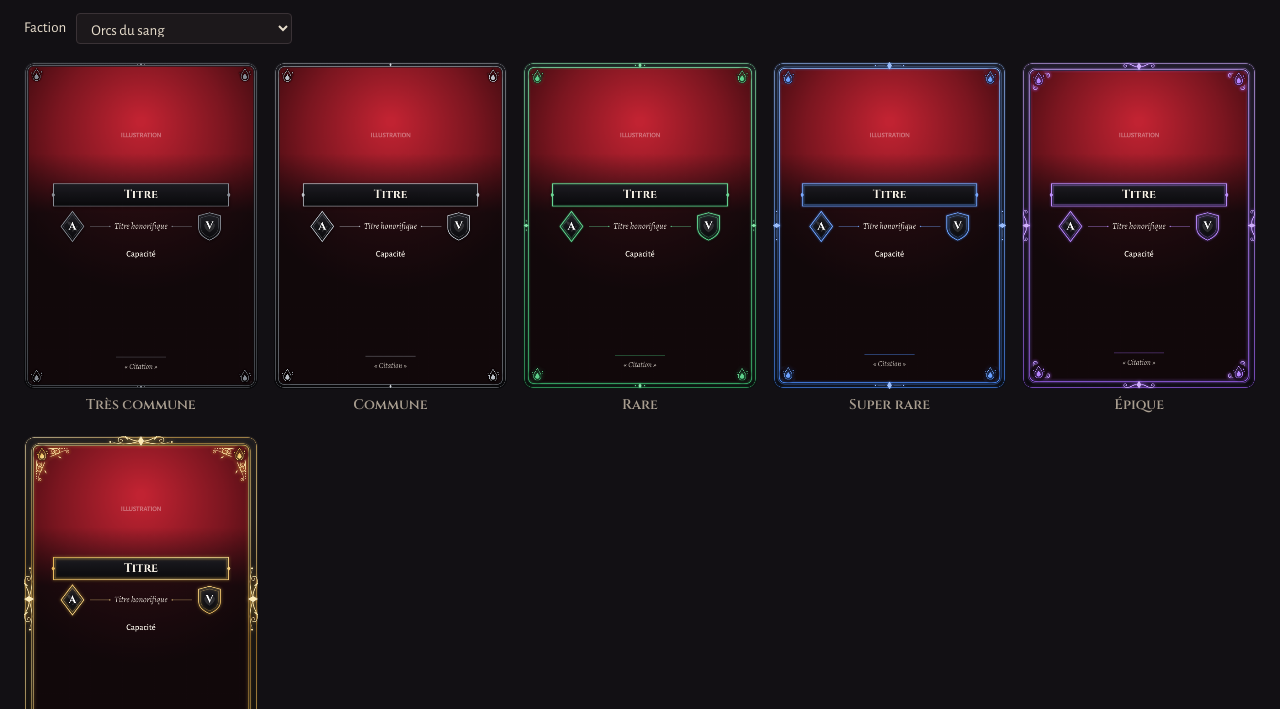
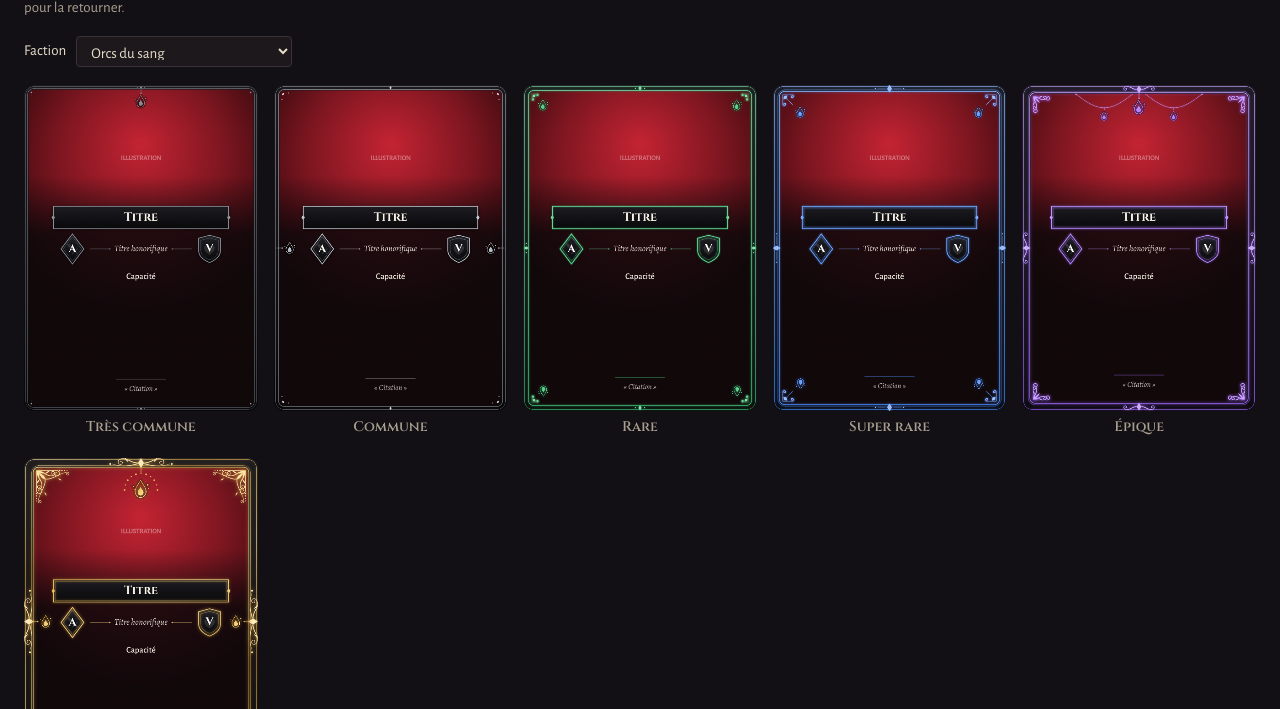
Before and after one commit to Pink-Rain/Eraser_Arena, a plain HTML site: page atelier/index.html in a window 1280 px wide. Shown: the part 162-871 px from the top of the page. Drawn offline with nearby package versions, Linux system fonts and the light colour scheme.

Commit message:
Cartes : cadres intacts, logo de faction lié au cadre d'une façon par rareté
Très commune : pendentif au centre du haut. Commune : deux pendentifs aux flancs.
Rare : quatre angles, ceux du bas retournés. Super rare : diagonales reliées par
un fil. Épique : guirlande et trois logos. Légendaire : grand logo couronné de
perles et pendentifs aux flancs. Aucun filigrane n'est effacé.

Co-Authored-By: Claude Opus 5.5 <noreply@anthropic.com>
Claude-Session: https://claude.ai/code/session_01CLoYuGJ6KzJ3eiJidbAMjk

```diff
--- a/atelier/carte/cadre.js
+++ b/atelier/carte/cadre.js
@@ -297,42 +297,81 @@
   /* ---------- carte selon le croquis : un seul contour, tout à l'intérieur ---------- */
   // Cadre à une seule fenêtre (toute la carte) : même style, base noire et touches de rareté.
   // Cadre à une seule fenêtre (toute la carte) : base noire et touches de rareté.
-  // Avec une faction, son logo est niché dans chacun des quatre angles : les filigranes
-  // d'angle s'écartent autour de lui et repartent de part et d'autre, comme s'il en faisait partie.
-  const LOGO_SIZE = 32, LOGO_OFF = 18, LOGO_GAP = 19;
-  function logoSpots(win) {
-    const o = LOGO_OFF;
-    return [[win.x0 + o, win.y0 + o], [win.x1 - o, win.y0 + o], [win.x0 + o, win.y1 - o], [win.x1 - o, win.y1 - o]];
-  }
   function drawFrameSingle(ctx, rar, win, faction) {
     path(ctx, rr(CARD), rr(win));
     const g = ctx.createLinearGradient(0, 0, 0, H); g.addColorStop(0, '#1a191e'); g.addColorStop(1, '#08080a');
     ctx.fillStyle = g; ctx.fill('evenodd');
-    // Les touches de couleur sont dessinées sur un calque à part, pour pouvoir les écarter autour des logos.
-    const layer = document.createElement('canvas'); layer.width = W; layer.height = H;
-    const lc = layer.getContext('2d');
-    const touch = touchStyle(lc, rar);
-    lc.strokeStyle = touch; lc.fillStyle = touch; lc.lineCap = 'round'; lc.lineJoin = 'round';
-    if (rar.glow) { lc.shadowColor = rar.c; lc.shadowBlur = 3 + 5 * rar.glow; }
-    lc.globalAlpha = rar.rank <= 1 ? 0.55 : 0.8; lc.lineWidth = 1; path(lc, rr(CARD, 3.5)); lc.stroke(); lc.globalAlpha = 1;
-    lc.lineWidth = rar.rank <= 1 ? 1 : 1.4; path(lc, rr(win, -2)); lc.stroke();
-    if (rar.double) { lc.lineWidth = 0.8; lc.globalAlpha = 0.7; path(lc, rr(win, -5.5)); lc.stroke(); lc.globalAlpha = 1; }
+    const touch = touchStyle(ctx, rar);
+    ctx.save();
+    ctx.strokeStyle = touch; ctx.fillStyle = touch; ctx.lineCap = 'round'; ctx.lineJoin = 'round';
+    if (rar.glow) { ctx.shadowColor = rar.c; ctx.shadowBlur = 3 + 5 * rar.glow; }
+    ctx.globalAlpha = rar.rank <= 1 ? 0.55 : 0.8; ctx.lineWidth = 1; path(ctx, rr(CARD, 3.5)); ctx.stroke(); ctx.globalAlpha = 1;
+    ctx.lineWidth = rar.rank <= 1 ? 1 : 1.4; path(ctx, rr(win, -2)); ctx.stroke();
+    if (rar.double) { ctx.lineWidth = 0.8; ctx.globalAlpha = 0.7; path(ctx, rr(win, -5.5)); ctx.stroke(); ctx.globalAlpha = 1; }
     const k = 1;
-    corner(lc, rar, win.x0 + k, win.y0 + k, 1, 1); corner(lc, rar, win.x1 - k, win.y0 + k, -1, 1);
-    corner(lc, rar, win.x0 + k, win.y1 - k, 1, -1); corner(lc, rar, win.x1 - k, win.y1 - k, -1, -1);
-    midOrnament(lc, rar, CX, rar.t / 2, 0);
-    midOrnament(lc, rar, CX, H - rar.t / 2, Math.PI);
-    midOrnament(lc, rar, rar.t / 2, H / 2, -Math.PI / 2, true);
-    midOrnament(lc, rar, W - rar.t / 2, H / 2, Math.PI / 2, true);
-    const withLogo = faction && root.Logos && root.Logos.has(faction.id);
-    if (withLogo) {
-      lc.shadowBlur = 0; lc.globalCompositeOperation = 'destination-out';
-      for (const [x, y] of logoSpots(win)) { const gr = lc.createRadialGradient(x, y, LOGO_GAP - 3, x, y, LOGO_GAP + 2); gr.addColorStop(0, '#000'); gr.addColorStop(1, 'rgba(0,0,0,0)'); lc.fillStyle = gr; lc.beginPath(); lc.arc(x, y, LOGO_GAP + 2, 0, TAU); lc.fill(); }
-    }
-    ctx.drawImage(layer, 0, 0);
-    if (withLogo) {
-      const stops = rar.rank === 5 ? [[0, '#fff0bd'], [0.35, '#e3ad48'], [0.7, '#ffe39a'], [1, '#c88a2a']] : [[0, rar.lite], [1, rar.c]];
-      for (const [x, y] of logoSpots(win)) root.Logos.draw(ctx, faction.id, x, y, LOGO_SIZE, stops, 'rgba(0,0,0,0.85)', rar.glow ? rar.c : null);
+    corner(ctx, rar, win.x0 + k, win.y0 + k, 1, 1); corner(ctx, rar, win.x1 - k, win.y0 + k, -1, 1);
+    corner(ctx, rar, win.x0 + k, win.y1 - k, 1, -1); corner(ctx, rar, win.x1 - k, win.y1 - k, -1, -1);
+    midOrnament(ctx, rar, CX, rar.t / 2, 0);
+    midOrnament(ctx, rar, CX, H - rar.t / 2, Math.PI);
+    midOrnament(ctx, rar, rar.t / 2, H / 2, -Math.PI / 2, true);
+    midOrnament(ctx, rar, W - rar.t / 2, H / 2, Math.PI / 2, true);
+    ctx.restore();
+    if (faction && root.Logos && root.Logos.has(faction.id)) drawFrameLogos(ctx, rar, win, faction.id);
+  }
+
+  /* ---------- logos de faction, liés au cadre (une mise en scène par rareté) ---------- */
+  // Rien n'est effacé : les logos s'accrochent au cadre par un fil ou se logent dans un espace libre.
+  function drawFrameLogos(ctx, rar, win, id) {
+    const t = rar.t, rk = rar.rank, L = rar.corner;
+    const stops = rk === 5 ? [[0, '#fff0bd'], [0.35, '#e3ad48'], [0.7, '#ffe39a'], [1, '#c88a2a']] : [[0, rar.lite], [1, rar.c]];
+    const touch = touchStyle(ctx, rar);
+    const logo = (x, y, size, rot = 0) => { ctx.save(); ctx.translate(x, y); ctx.rotate(rot); root.Logos.draw(ctx, id, 0, 0, size, stops, 'rgba(0,0,0,0.7)', rar.glow ? rar.c : null); ctx.restore(); };
+    const line = (pts, w = 0.9) => { ctx.save(); ctx.strokeStyle = touch; ctx.lineWidth = w; ctx.lineCap = 'round'; ctx.globalAlpha = 0.9; if (rar.glow) { ctx.shadowColor = rar.c; ctx.shadowBlur = 3; } ctx.beginPath(); pts.forEach(([x, y], i) => (i ? ctx.lineTo(x, y) : ctx.moveTo(x, y))); ctx.stroke(); ctx.restore(); };
+    const bead = (x, y, r = 1.4) => { ctx.save(); ctx.fillStyle = touch; ctx.beginPath(); ctx.arc(x, y, r, 0, TAU); ctx.fill(); ctx.restore(); };
+    // Pendentif : un fil part de (x0, y0) sur le cadre et le logo pend au bout, tourné selon la direction du fil.
+    // Le logo reste droit : seuls ceux du bas des cartes sont retournés, comme dans un jeu de cartes.
+    const pendant = (x0, y0, dx, dy, len, size) => {
+      const x1 = x0 + dx * len, y1 = y0 + dy * len;
+      line([[x0, y0], [x1, y1]]); bead(x1, y1, 1.6);
+      logo(x1 + dx * (size / 2 + 2), y1 + dy * (size / 2 + 2), size, 0);
+    };
+    if (rk === 0) {
+      // Très commune : un seul pendentif au centre du haut.
+      pendant(CX, t / 2 + 2, 0, 1, t / 2 + 6, 32);
+    } else if (rk === 1) {
+      // Commune : deux pendentifs aux flancs, à mi-hauteur.
+      pendant(t / 2, H / 2, 1, 0, t / 2 + 6, 30);
+      pendant(W - t / 2, H / 2, -1, 0, t / 2 + 6, 30);
+    } else if (rk === 2) {
+      // Rare : quatre logos logés dans les angles, après l'équerre ; ceux du bas tournés comme dans un jeu de cartes.
+      const o = 30, sz = 28;
+      logo(win.x0 + o, win.y0 + o, sz); logo(win.x1 - o, win.y0 + o, sz);
+      logo(win.x0 + o, win.y1 - o, sz, Math.PI); logo(win.x1 - o, win.y1 - o, sz, Math.PI);
+    } else if (rk === 3) {
+      // Super rare : en diagonale, reliés au losange d'angle par un fil ; ceux du bas retournés.
+      const c0 = 13, c1 = 28, o = 44;
+      [[win.x0, win.y0, 1, 1], [win.x1, win.y0, -1, 1], [win.x0, win.y1, 1, -1], [win.x1, win.y1, -1, -1]].forEach(([x, y, sx, sy]) => {
+        line([[x + sx * c0, y + sy * c0], [x + sx * c1, y + sy * c1]]);
+        logo(x + sx * o, y + sy * o, 28, sy > 0 ? 0 : Math.PI);
+      });
+    } else if (rk === 4) {
+      // Épique : guirlande partant de la crête, trois logos suspendus.
+      const y0 = t + 1, span = 124, dip = 30;
+      [-1, 1].forEach((s) => {
+        const pts = []; for (let i = 0; i <= 30; i += 1) { const u = i / 30; pts.push([CX + s * (14 + u * span), y0 + Math.sin(u * Math.PI) * dip]); }
+        line(pts, 0.9); bead(CX + s * (14 + span), y0, 1.6);
+        const mx = CX + s * (14 + span / 2), my = y0 + dip;
+        line([[mx, my], [mx, my + 5]]); logo(mx, my + 5 + 13, 24);
+      });
+      pendant(CX, t / 2 + 6, 0, 1, t / 2 + 4, 36);
+    } else {
+      // Légendaire : grand logo sous la crête, couronné d'un arc de perles ; deux pendentifs aux flancs.
+      const cy = t + 44, size = 46;
+      for (let i = 0; i < 11; i += 1) { const a = Math.PI + (i / 10) * Math.PI; bead(CX + Math.cos(a) * 36, cy + Math.sin(a) * 36 + 4, i % 2 ? 1.3 : 2); }
+      line([[CX, t / 2 + 8], [CX, cy - 33]]);
+      logo(CX, cy + 2, size);
+      pendant(t / 2 + 4, H / 2, 1, 0, t / 2 + 4, 32);
+      pendant(W - t / 2 - 4, H / 2, -1, 0, t / 2 + 4, 32);
     }
   }
 
--- a/atelier/index.html
+++ b/atelier/index.html
@@ -43,7 +43,7 @@
 </style>
 
 <h1>Atelier des cartes</h1>
-<p class="lede">Une carte par rareté, sur le fond de la faction choisie. Le logo de la faction est niché dans les quatre angles du cadre. Chaque emplacement porte son nom : titre, titre honorifique, capacité, citation, attaque (losange) et vie (écu). Touche une carte pour l'ouvrir en grand, puis touche-la pour la retourner.</p>
+<p class="lede">Une carte par rareté, sur le fond de la faction choisie. Le logo de la faction est lié au cadre, d'une façon différente pour chaque rareté : pendentif, paire aux flancs, angles, diagonales, guirlande, couronne de perles. Chaque emplacement porte son nom : titre, titre honorifique, capacité, citation, attaque (losange) et vie (écu). Touche une carte pour l'ouvrir en grand, puis touche-la pour la retourner.</p>
 <div class="bar"><label for="faction">Faction</label> <select id="faction"></select></div>
 <div class="grid" id="grid"></div>
 <h2>Logos des factions</h2>
```
Also changed, not shown: atelier/README.md.
